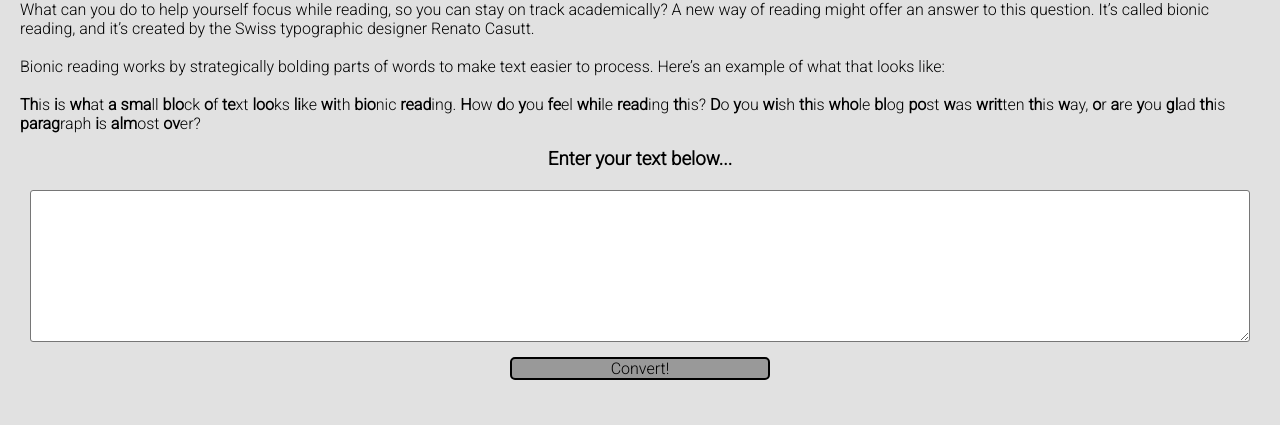
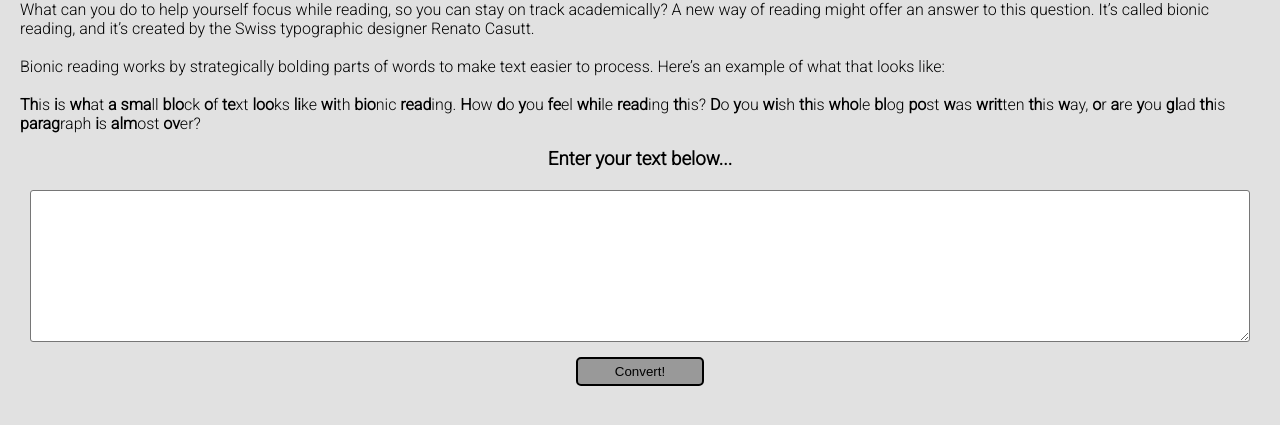
Before and after one commit to sbillsborough/bionic-text-converter, a plain HTML site: page index.html in a window 1280 px wide. Shown: the part 77-502 px from the top of the page. Drawn offline with Linux system fonts and the light colour scheme.

Commit message:
Update the anchor element to button element
Changed the anchor element to a button
Updated the css
Updated the query selector

```diff
--- a/index.html
+++ b/index.html
@@ -40,7 +40,7 @@
 
   <div class="textarea-container">
     <textarea name="text" id="textArea" cols="70" rows="10"></textarea>
-    <a href="#" class="button">Convert!</a>
+    <button type="button">Convert!</button>
   </div>
 
   <div class="result-container"></div>
--- a/scripts/script.js
+++ b/scripts/script.js
@@ -4,7 +4,7 @@ const convertedText = document.querySelector(".result-container");
 
 // button Query Selector and Event Listener
 
-const button = document.querySelector(".button");
+const button = document.querySelector("button");
 
 button.addEventListener("click", function (e) {
   e.preventDefault();
--- a/styles/style.css
+++ b/styles/style.css
@@ -43,16 +43,15 @@ h3 {
   padding: 20px 10px 5px 10px;
 }
 
-a {
+button {
   text-decoration: none;
   color: #000000;
   background: #999999;
-  width: 20vw;
+  width: 10vw;
   border: 2px solid #000000;
   border-radius: 5px;
   margin: 15px 0 0 0;
-  display: flex;
-  justify-content: center;
+  padding: 5px 0;
 }
 
 textarea {
```
